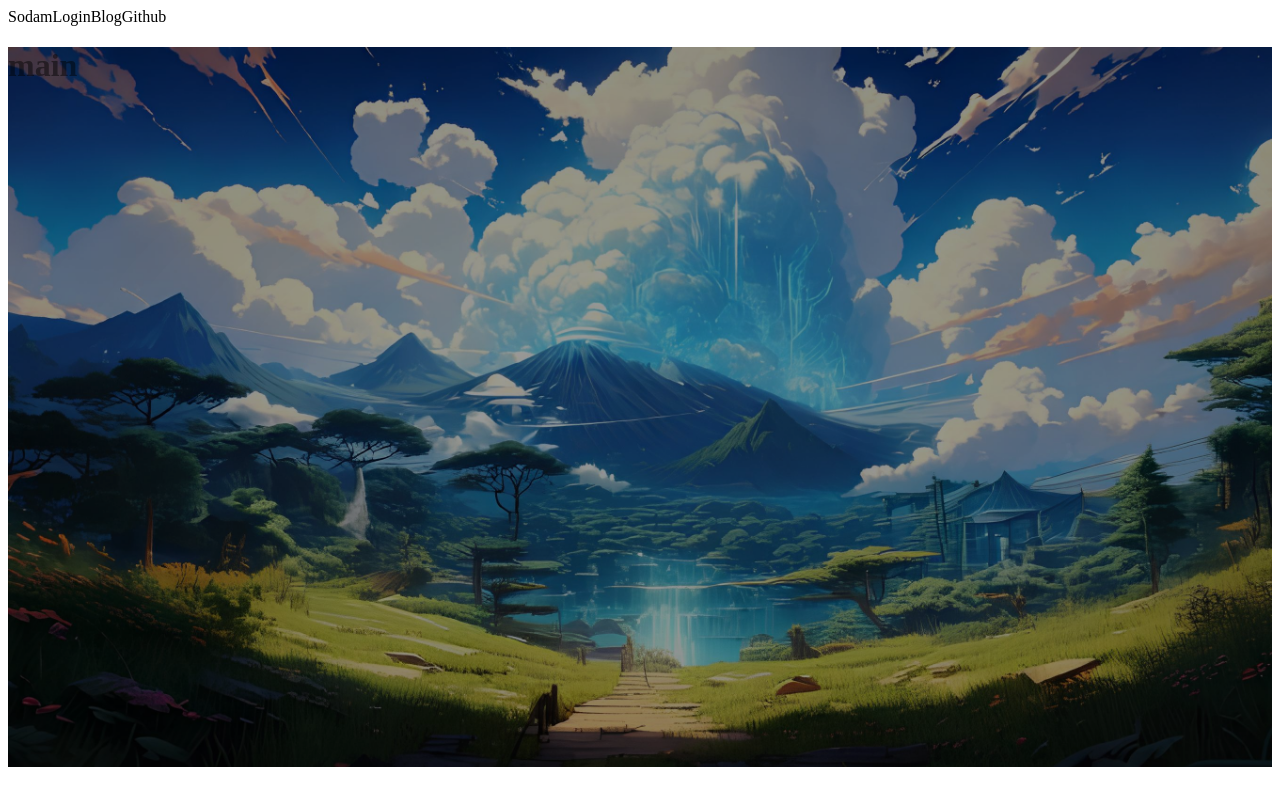
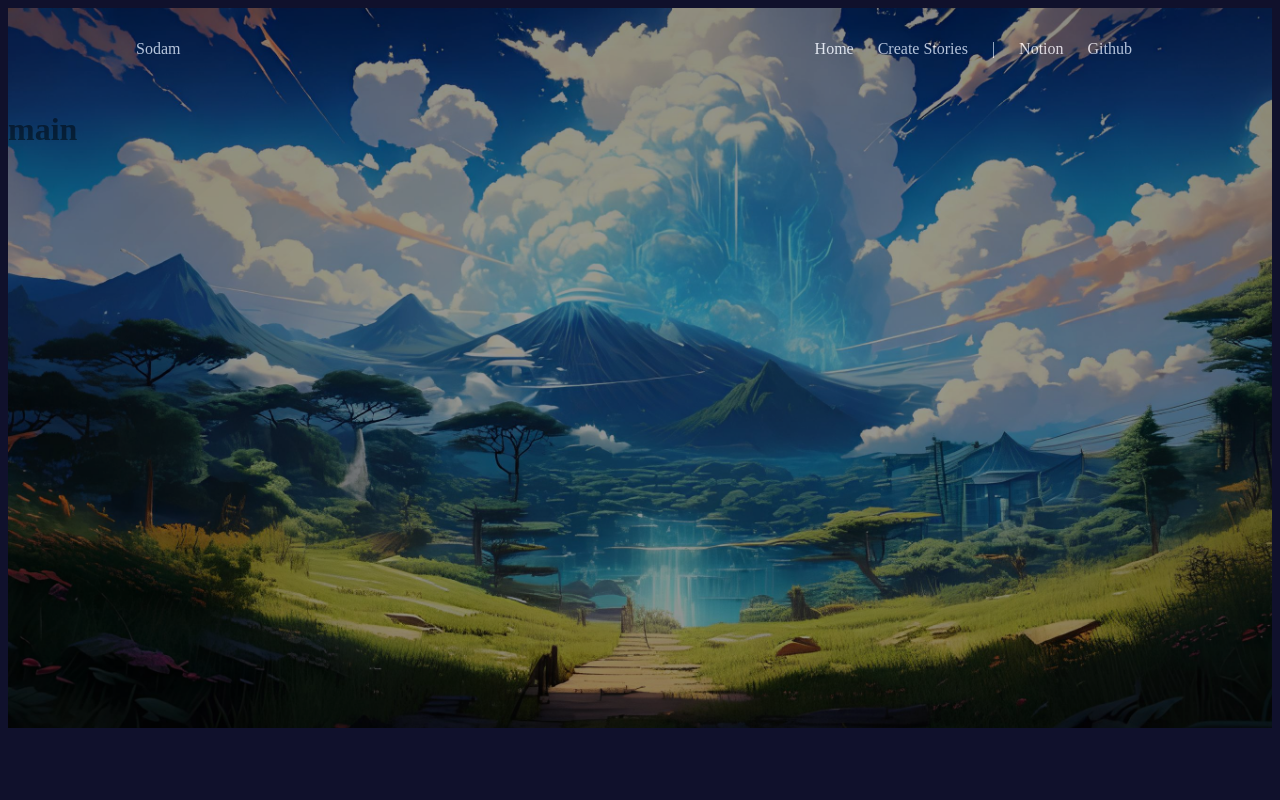
Before and after one commit to winshine0326/Sodam, a React (Vite) app in the folder frontend/: page / in a window 1280 px wide. Built offline with nearby package versions, Linux system fonts and the light colour scheme.

Commit message:
feat: 홈 nav바 구성

```diff
--- a/frontend/src/assets/css/home.css
+++ b/frontend/src/assets/css/home.css
@@ -6,11 +6,44 @@
     height: 90vh;
 }
 
-.homeMainEffect{
+.homeMainEffect {
     width: 100%;
     height: 100%;
     opacity: 70%;
-    background:radial-gradient(#0000003c, #0000006a);
-    background-color: rgba(0, 0, 0, 0.4);
-    z-index:1;
+    background: radial-gradient(#0000003c, #0000006a);
+    background-color: #00000066;
+    z-index: 1;
 }
+
+body {
+    background-color: #10112c;
+}
+
+a {
+    text-decoration: none;
+    color: var(--text-color);
+}
+
+.homeNav {
+    display: flex;
+    justify-content: space-between;
+    align-items: center;
+    padding: 8px 10vw;
+    color: #ffffff;
+}
+
+.homeNavMenu {
+    display: flex;
+    list-style: none;
+    padding-left: 0;
+}
+
+.homeNavMenu li {
+    padding: 8px 12px;
+}
+
+.homeNavMenu li:not(:nth-child(3)):hover {
+    color: #ffffff;
+    background-color: #a2b4c08f;
+    border-radius: 4px;
+}
--- a/frontend/src/pages/Home.jsx
+++ b/frontend/src/pages/Home.jsx
@@ -1,20 +1,24 @@
 import React from 'react';
 import '../assets/css/home.css';
 
-const Home = ()=>{
-    return(
+const Home = () => {
+    return (
         <>
             <div className='homeContainer'>
-        <header>
-            <nav>
-                <span>Sodam</span>
-                <a>Login</a>
-                <a>Blog</a>
-                <a>Github</a>
-            </nav>
-        </header>
                 <main className='homeMain'>
                     <div className='homeMainEffect'>
+                        <nav className='homeNav'>
+                            <div class="homeNavLogo">
+                                <a href="">Sodam</a>
+                            </div>
+                            <ul class="homeNavMenu">
+                                <li><a href="">Home</a></li>
+                                <li><a href="">Create Stories</a></li>
+                                <li>|</li>
+                                <li><a href="">Notion</a></li>
+                                <li><a href="">Github</a></li>
+                            </ul>
+                        </nav>
                         <h1>main</h1>
                     </div>
                 </main>
```
Lines whose indentation alone changed are shown as unchanged.
